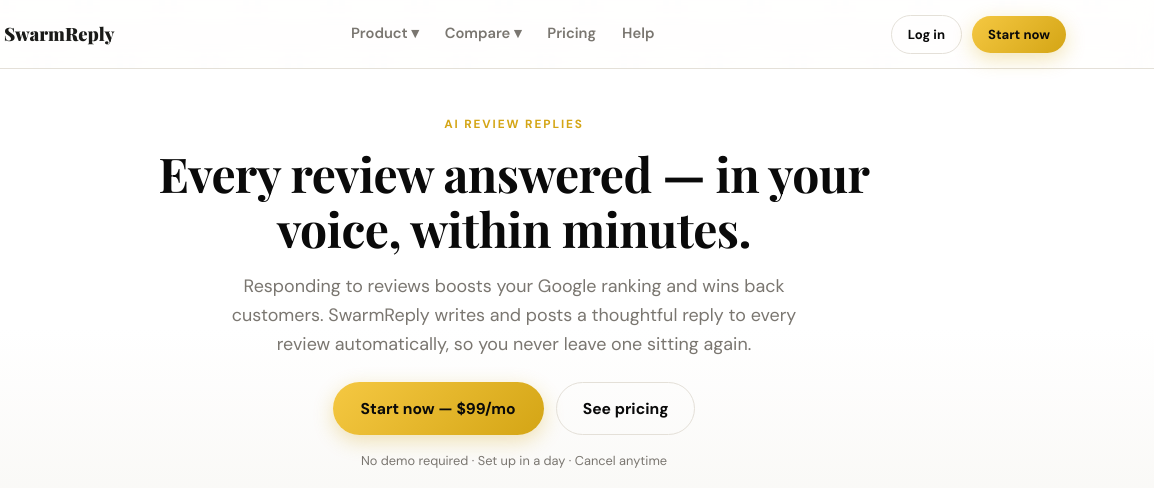
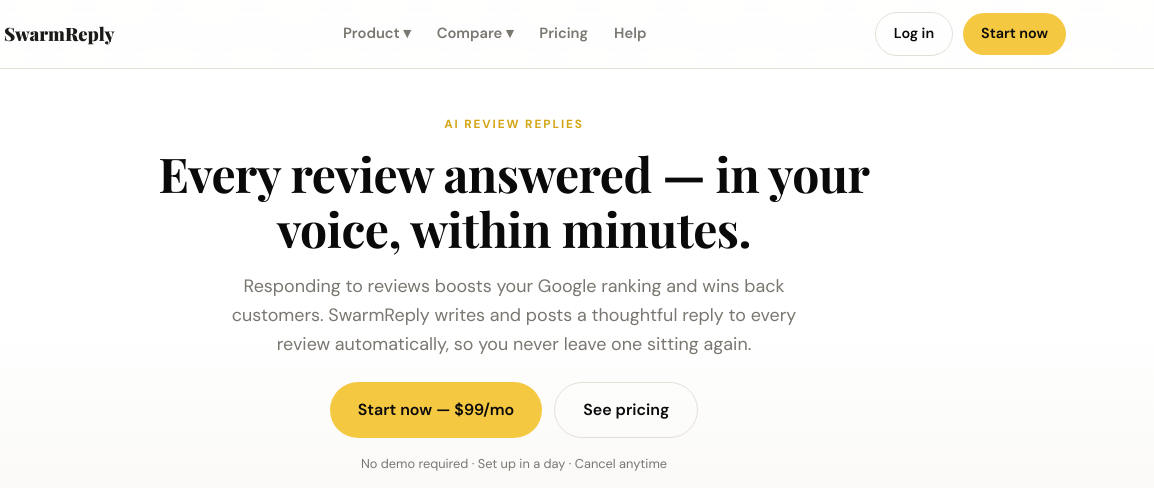
Before and after one commit to Swarmreply/swarmreply-website, a website: page files/features/ai-review-replies.html in a window 1280 px wide. Shown: the top 488 px of the page, 126-1280 px from the left. Drawn offline with nearby package versions, Linux system fonts and the light colour scheme; a web font is replaced by a local one.

Commit message:
Add files via upload

```diff
--- a/files/features/ai-review-replies.html
+++ b/files/features/ai-review-replies.html
@@ -119,11 +119,7 @@
 .nav-links a{text-decoration:none;color:var(--taupe)}
 .nav-links a:hover{color:var(--ink)}
 .nav-cta{display:flex;gap:10px;align-items:center}
-.btn{display:inline-flex;align-items:center;gap:8px;border-radius:50px;font-weight:700;cursor:pointer;border:none;text-decoration:none;justify-content:center;transition:transform .18s,box-shadow .18s}
-.btn:hover{transform:translateY(-2px)}
-.btn-gold{background:linear-gradient(135deg,var(--honey),var(--amber));color:var(--ink);padding:14px 28px;font-size:.98rem;box-shadow:0 6px 20px rgba(212,165,21,.3)}
-.btn-ghost{border:1.5px solid var(--line);color:var(--ink);padding:13px 26px;font-size:.98rem;background:transparent}
-.btn-sm{padding:8px 16px!important;font-size:.82rem!important}
+/* button system in /swarm.css */
 .eyebrow{font-size:.74rem;font-weight:700;letter-spacing:.16em;text-transform:uppercase;color:var(--amber)}
 .wrap{max-width:1060px;margin:0 auto;padding:0 28px}
 .hero{padding:84px 0 56px;text-align:center}
```
Also changed, not shown: files/features/index.html (+1 -5 lines), files/features/integrations.html (+1 -5 lines), files/features/listings.html (+1 -5 lines), files/features/onboarding.html (+1 -5 lines), files/features/review-generation.html (+1 -5 lines), files/features/surveys.html (+1 -5 lines), files/features/webchat.html (+1 -5 lines).
